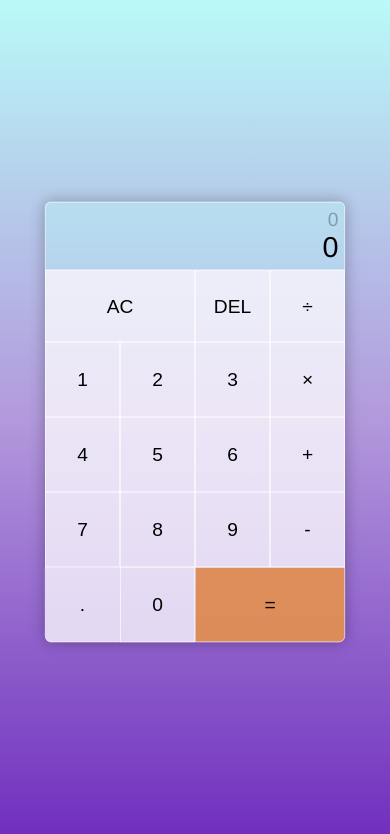
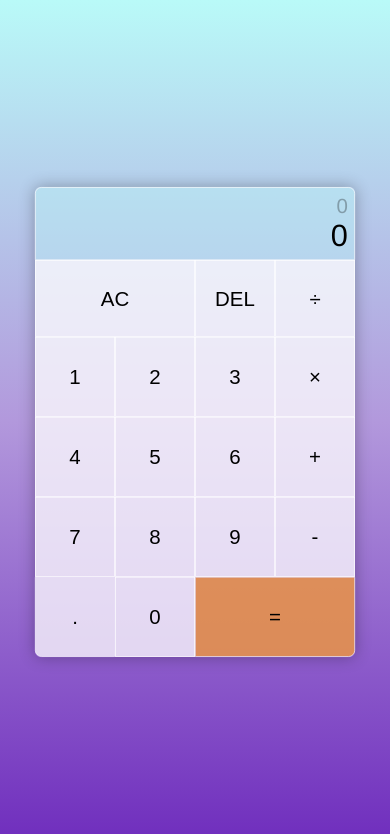
Before and after one commit to dLucs/Calculator, a plain HTML site: page index.html in a window 390 px wide. Drawn offline with Linux system fonts and the light colour scheme.

Commit message:
fixed mediaqueries fro mobile screensize

```diff
--- a/styles.css
+++ b/styles.css
@@ -87,6 +87,9 @@ body {
 
 @media screen and (max-width: 800px) {
   html {
-    transform: scale(0.6);
+    transform: scale(0.8);
+  }
+  body {
+    transform: scale(0.8);
   }
 }
```
